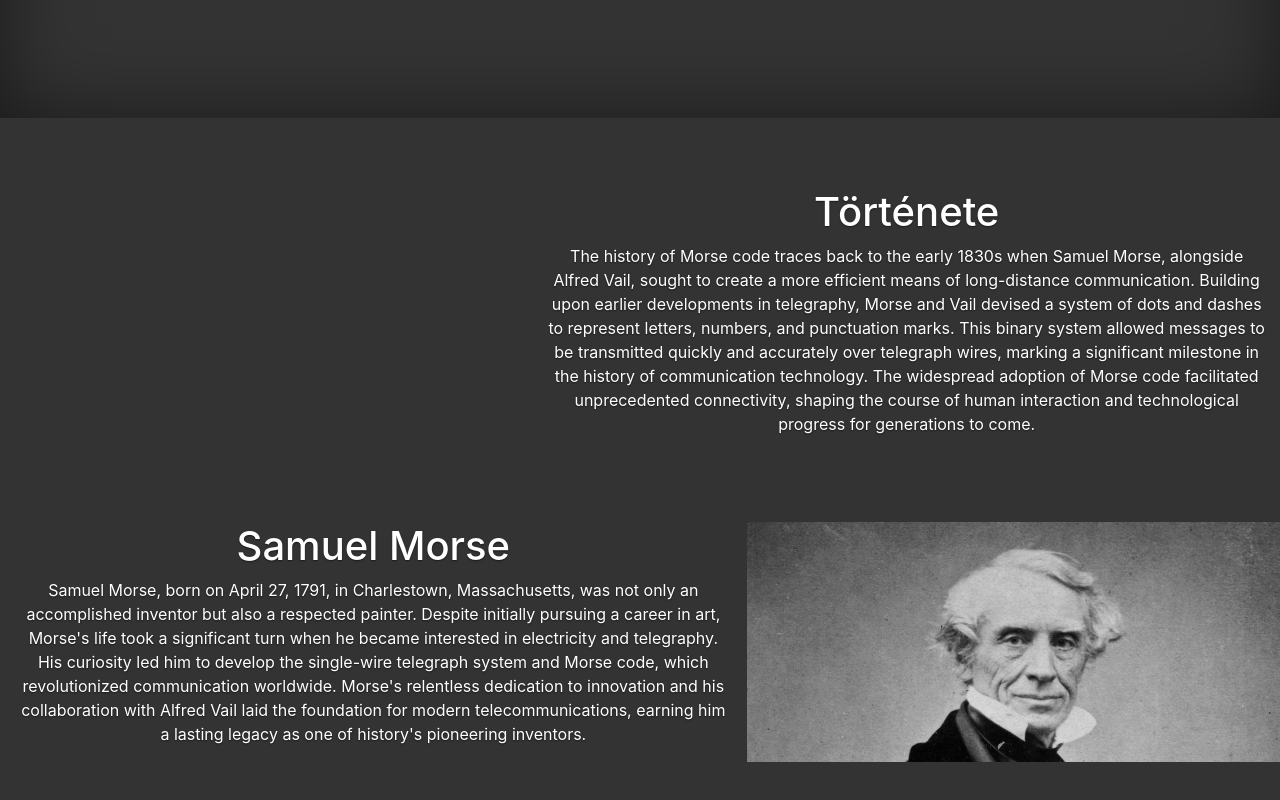
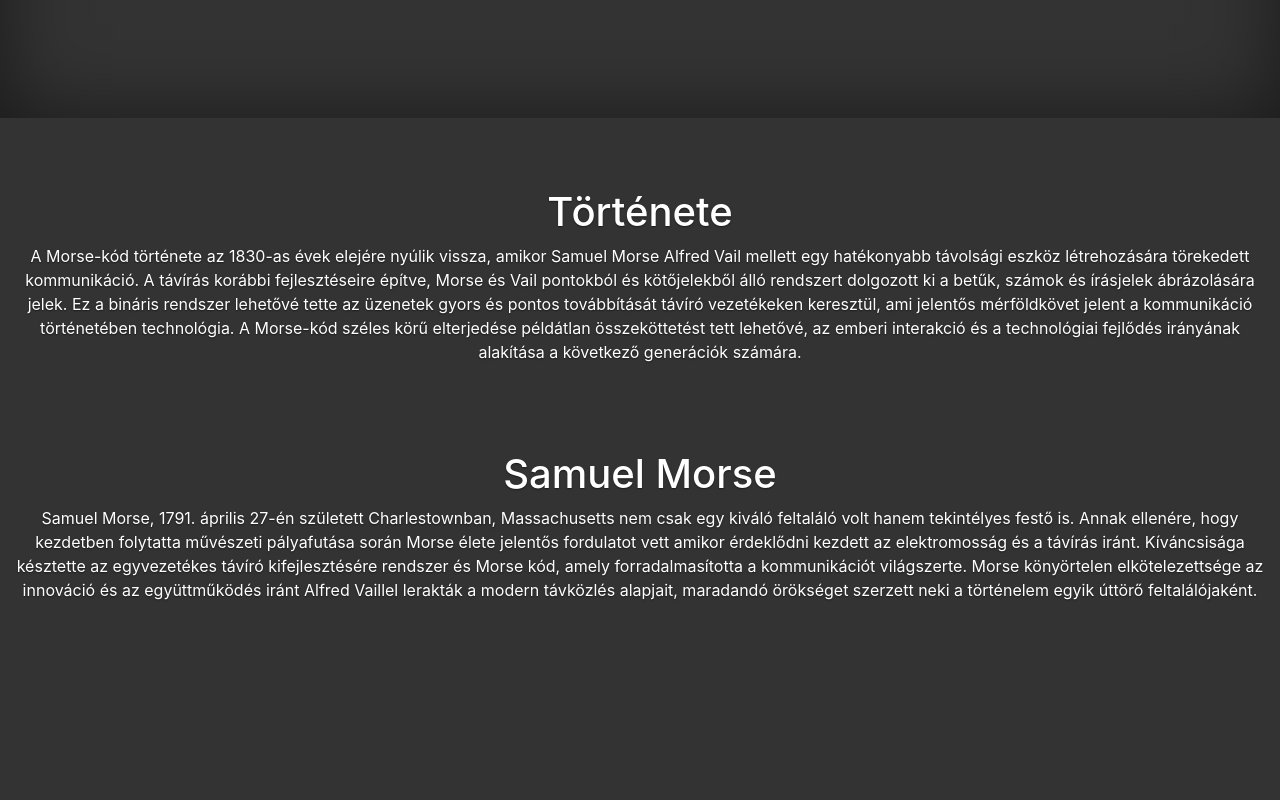
Before and after one commit to Vamzerok/MorseHtml, a plain HTML site: page info.html in a window 1280 px wide. Shown: the part 682-1482 px from the top of the page. After the commit the page ends 1370 px from the top, so only its background shows below. Drawn offline with Linux system fonts and the light colour scheme.

Commit message:
vegre vege

```diff
--- a/info.html
+++ b/info.html
@@ -16,17 +16,17 @@
 <body class="text-center">
     <nav class="navbar fixed-top navbar-expand-lg navbar-dark">
         <h3>Morze</h3>
-        <a class="nav-link active" href="index.html">Home</a>
+        <a class="nav-link" href="index.html">Home</a>
         <a class="nav-link" href="translate.html">Fordító</a>
-        <a class="nav-link" href="info.html">Információ</a>
+        <a class="nav-link active" href="info.html">Információ</a>
     </nav>
     <div class="container-fluid">
         <!--eslo sor-->
         <div class="row full-height" id="first-row">
           <div class="col-lg-12">
             <h1 class="cover-heading">Információk</h1>
-            <p class="lead">Alakítsd át üzeneteidet a pontok és kötőjelek időtlen nyelvére intuitív Morse-kód generátorunkkal. Akár kezdő, akár profi vagy, fedezd fel ennek a klasszikus kommunikációs eszköznek az egyszerűségét és sokoldalúságát.
-            </p>
+                <p class="lead">Alakítsd át üzeneteidet a pontok és kötőjelek időtlen nyelvére intuitív Morse-kód generátorunkkal. Akár kezdő, akár profi vagy, fedezd fel ennek a klasszikus kommunikációs eszköznek az egyszerűségét és sokoldalúságát.
+                </p>
           </div>
         </div>
         <!--spacer-->
@@ -35,25 +35,18 @@
         </div>
         <!--masodik sor-->
         <div class="row">
-            <!--pilotak kepek-->
-            <div class="col-lg-5 index-card-div">
-                <div class="col-lg-5" style="
-                background-image: url('osdvéklysdfkansdfg.jpg');
-                background-size: cover;">
-            </div>
-            </div>
             <!--pilotak szoveg-->
-            <div class="col-lg-7" id="pilotak">
+            <div class="col-lg-12" id="pilotak">
                 <h1>Története</h1>
                 <div>
-                    <p>The history of Morse code traces back to the early 1830s when Samuel Morse,
-                         alongside Alfred Vail, sought to create a more efficient means of long-distance
-                         communication. Building upon earlier developments in telegraphy, Morse and Vail
-                          devised a system of dots and dashes to represent letters, numbers, and punctuation
-                           marks. This binary system allowed messages to be transmitted quickly and accurately
-                            over telegraph wires, marking a significant milestone in the history of communication
-                            technology. The widespread adoption of Morse code facilitated unprecedented connectivity,
-                             shaping the course of human interaction and technological progress for generations to come.
+                    <p>A Morse-kód története az 1830-as évek elejére nyúlik vissza, amikor Samuel Morse
+                        Alfred Vail mellett egy hatékonyabb távolsági eszköz létrehozására törekedett
+                        kommunikáció. A távírás korábbi fejlesztéseire építve, Morse és Vail
+                        pontokból és kötőjelekből álló rendszert dolgozott ki a betűk, számok és írásjelek ábrázolására
+                        jelek. Ez a bináris rendszer lehetővé tette az üzenetek gyors és pontos továbbítását
+                        távíró vezetékeken keresztül, ami jelentős mérföldkövet jelent a kommunikáció történetében
+                        technológia. A Morse-kód széles körű elterjedése példátlan összeköttetést tett lehetővé,
+                        az emberi interakció és a technológiai fejlődés irányának alakítása a következő generációk számára.
                     </p>
                 </div>
             </div>
@@ -64,25 +57,21 @@
         </div>
 
         <div class="row">
-            <div class="col-lg-7" id="pilotak">
+            <div class="col-lg-12" id="pilotak">
                 <h1>Samuel Morse</h1>
                 <div>
-                    <p>Samuel Morse, born on April 27, 1791, in Charlestown,
-                        Massachusetts, was not only an accomplished inventor
-                        but also a respected painter. Despite initially pursuing
-                         a career in art, Morse's life took a significant turn
-                          when he became interested in electricity and telegraphy.
-                          His curiosity led him to develop the single-wire telegraph
-                          system and Morse code, which revolutionized communication worldwide.
-                           Morse's relentless dedication to innovation and his collaboration
-                            with Alfred Vail laid the foundation for modern telecommunications,
-                            earning him a lasting legacy as one of history's pioneering inventors.
+                    <p>Samuel Morse, 1791. április 27-én született Charlestownban,
+                        Massachusetts nem csak egy kiváló feltaláló volt
+                        hanem tekintélyes festő is. Annak ellenére, hogy kezdetben folytatta
+                         művészeti pályafutása során Morse élete jelentős fordulatot vett
+                          amikor érdeklődni kezdett az elektromosság és a távírás iránt.
+                          Kíváncsisága késztette az egyvezetékes távíró kifejlesztésére
+                          rendszer és Morse kód, amely forradalmasította a kommunikációt világszerte.
+                           Morse könyörtelen elkötelezettsége az innováció és az együttműködés iránt
+                            Alfred Vaillel lerakták a modern távközlés alapjait,
+                            maradandó örökséget szerzett neki a történelem egyik úttörő feltalálójaként.
                     </p>
                 </div>
-            </div>
-            <div class="col-lg-5" style="
-            background-image: url('samuel-morse.jpg');
-            background-size: cover;">
             </div>
         </div>
 
```
